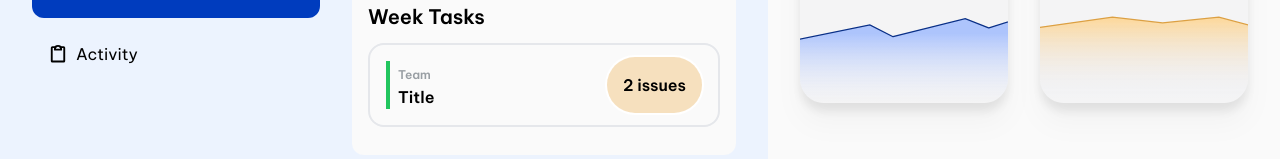
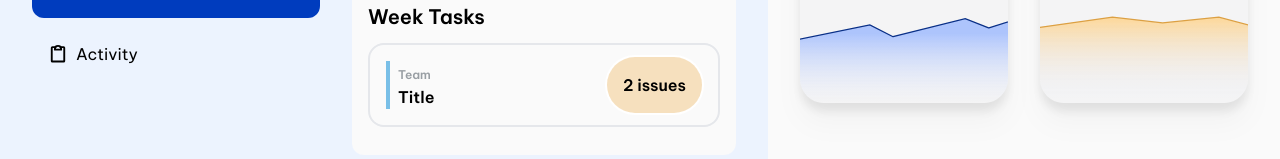
Before and after one commit to falaigor/tasks-quality-web, a React (Vite) app: page / in a window 1280 px wide. Shown: the part 133-292 px from the top of the page. Built offline with nearby package versions, Linux system fonts and the light colour scheme.

Commit message:
logica para mudar de cor a borda da task

```diff
--- a/src/App.tsx
+++ b/src/App.tsx
@@ -19,7 +19,7 @@ export function App() {
         <div className="bg-zinc-50 rounded-xl p-4">
           <span className="text-xl font-bold">Week Tasks</span>
 
-          <TaskItem />
+          <TaskItem status="in-progress" />
         </div>
       </div>
     </DefaultLayout>
--- a/src/components/TaskItem/index.tsx
+++ b/src/components/TaskItem/index.tsx
@@ -1,7 +1,17 @@
-export const TaskItem = () => {
+interface TaskItemProps {
+  status: "in-progress" | "waiting" | "complete";
+}
+
+export const TaskItem = ({ status }: TaskItemProps) => {
+  const statusColor = {
+    "in-progress": "border-blue-300",
+    waiting: "border-yellow-500",
+    complete: "border-green-500",
+  };
+
   return (
     <div className="flex rounded-2xl my-3 border-2 border-gray-200 justify-between items-center hover:bg-gray-100">
-      <div className="ml-4 m-4 px-2 border-l-4 border-green-500">
+      <div className={`ml-4 m-4 px-2 border-l-4 ${statusColor[status]}`}>
         <span className="text-gray-300 text-xs font-bold">Team</span>
         <p className="font-bold">Title</p>
       </div>
```
